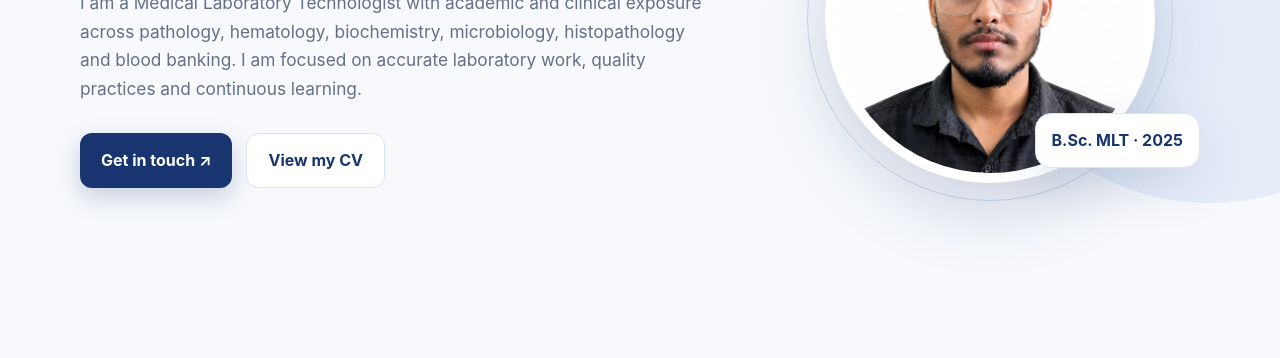
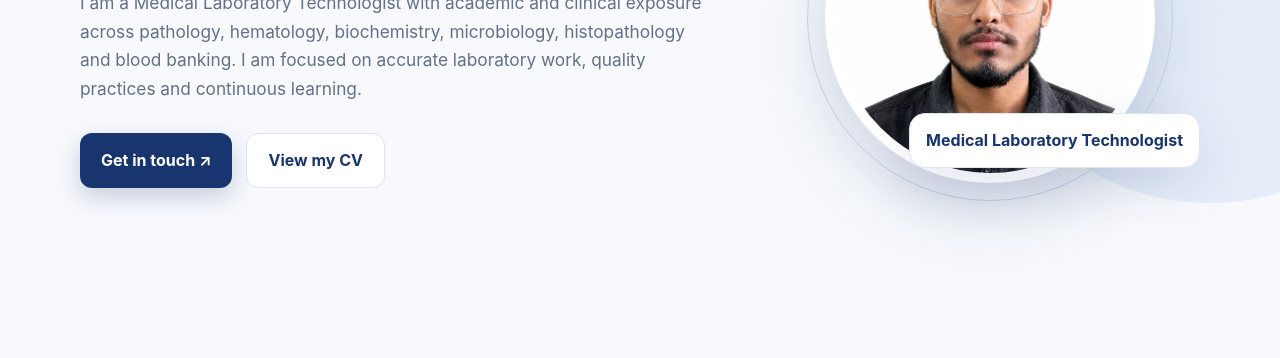
Before and after one commit to tuhindas383/tuhin-das-portfolio, a plain HTML site: page index.html in a window 1280 px wide. Shown: the part 297-655 px from the top of the page. Drawn offline with Linux system fonts and the light colour scheme.

Commit message:
Update index.html

```diff
--- a/index.html
+++ b/index.html
@@ -158,7 +158,7 @@
       </div>
       <div class="portrait-card reveal">
         <div class="portrait-ring"><img src="profile.jpg" alt="Tuhin Das"></div>
-        <div class="badge">B.Sc. MLT · 2025</div>
+        <div class="badge">Medical Laboratory Technologist</div>
       </div>
     </div>
   </section>
```
